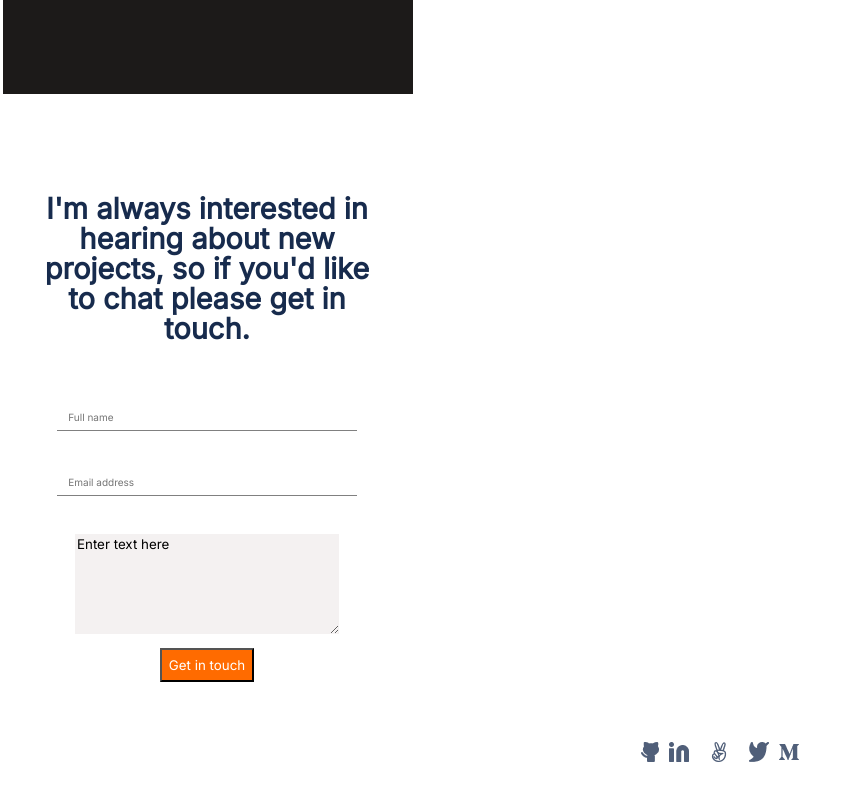
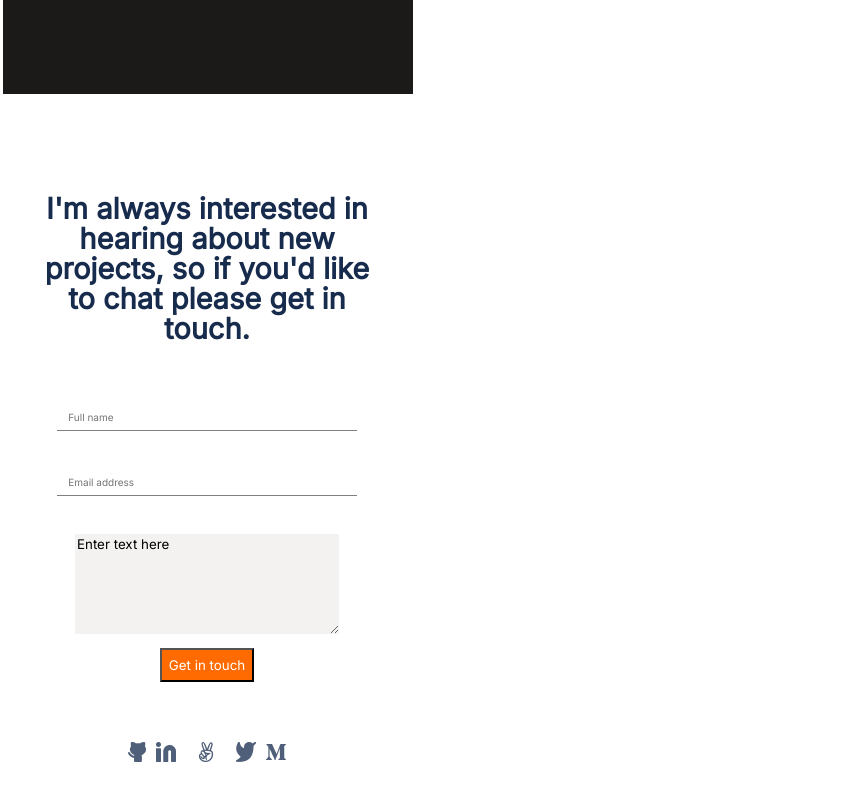
Before and after one commit to danielochuba/portfolio, a website: page index.html in a window 1280 px wide. Shown: the part 5599-6399 px from the top of the page, without its empty margins (0-859 px from the left). Drawn offline with Linux system fonts and the light colour scheme; a web font is replaced by a local one.

Commit message:
modify style.css

```diff
--- a/style.css
+++ b/style.css
@@ -571,7 +571,11 @@ form{
   flex-direction: row;
   align-content: center;
   justify-content: center;
-  margin-left: 120px;
+  margin-left: 10px;
   align-items: center;
   margin-top: 50px;
 }
+.section-4{
+  display: flex;
+  margin-left: 70px;
+}
```
